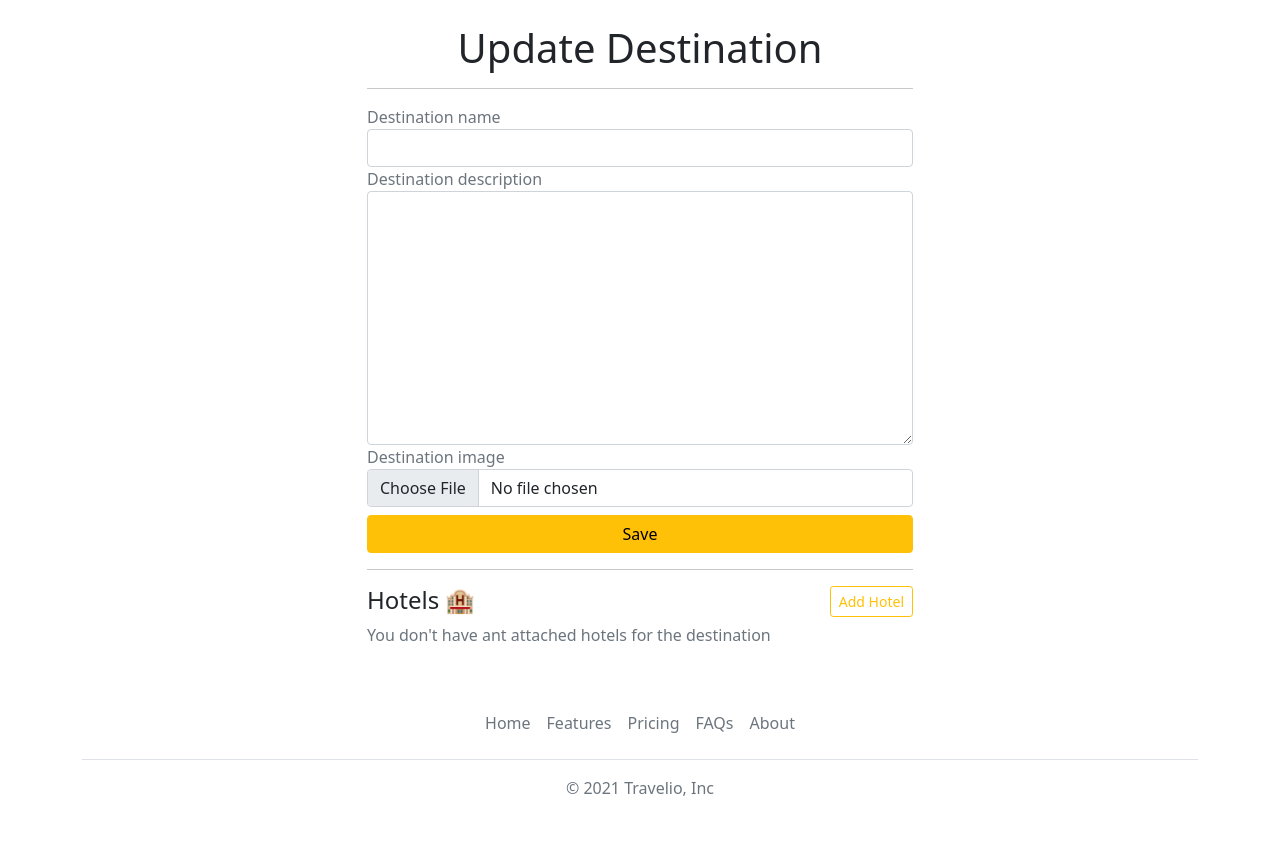
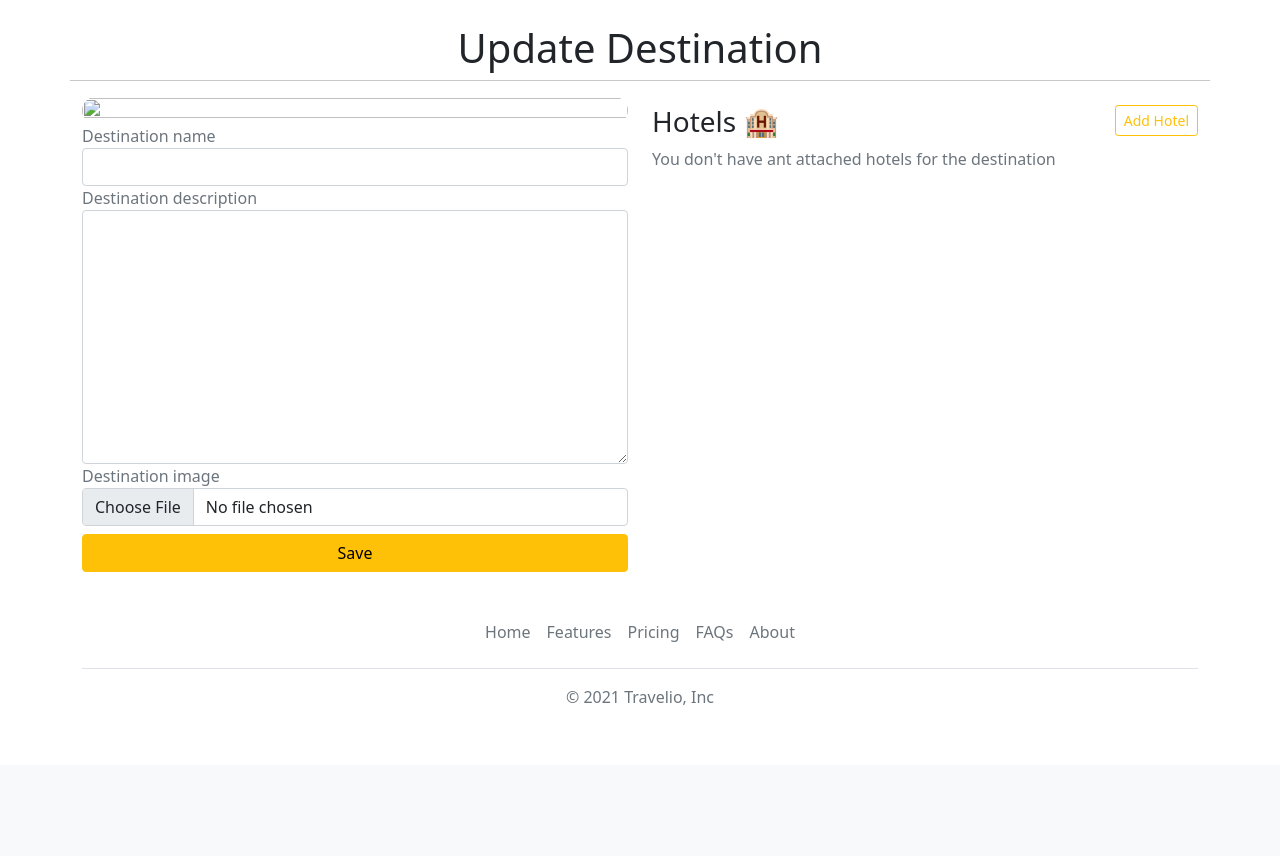
Before and after one commit to madatbay/django-travel-companion, a Django app: template travel/templates/travel/destination_update.html in a window 1280 px wide. Shown: the part 62-918 px from the top of the page. After the commit the page ends 767 px from the top, so only its background shows below. Run offline with Django 3.2, Linux system fonts and the light colour scheme; the template is opened without the code that fills it: values that come from a table or form of the project are taken from there, others are empty; some libraries are stand-ins or nearby versions.

Commit message:
destination update layout changed

```diff
--- a/travel/templates/travel/destination_update.html
+++ b/travel/templates/travel/destination_update.html
@@ -1,7 +1,10 @@
 {% extends 'travel/base.html' %} {% load widget_tweaks %} {% load custom_tags %} {% block content %}
-<div class="col-md-6 col-12 mx-auto">
-  <h1 class="text-center">Update Destination</h1>
-  <hr />
+<h1 class="text-center">Update Destination</h1>
+<hr />
+<div class="col-md-6 col-12">
+  <div class="img-wrapper">
+    <img src="{{destination.image.url}}" alt="">
+  </div>
   <form method="post" enctype="multipart/form-data">
     {% csrf_token %}
     <div class="form-group">
@@ -23,13 +26,14 @@
       <button class="btn btn-warning mt-2" type="submit">Save</button>
     </div>
   </form>
-  <hr />
+</div>
+<div class="col-md-6 col-12">
   <div class="col-12 mt-2">
-    <h4>Hotels 🏨<button class="float-end btn btn-sm btn-outline-warning" onclick="toggleAddModal()">Add Hotel</button></h4>
+    <h3>Hotels 🏨<button class="float-end btn btn-sm btn-outline-warning" onclick="toggleAddModal()">Add Hotel</button></h3>
     {% if not destination.cities.all %}
     <p class="text-muted">You don't have ant attached hotels for the destination</p>
       {% endif %}
-      <div class="d-flex flex-wrap">
+      <div class="d-flex justify-content-around flex-wrap">
       {% for hotel in destination.cities.all %}
       <div class="card mx-2 my-2" style="width: 18rem">
         <div class="card-body">
```
